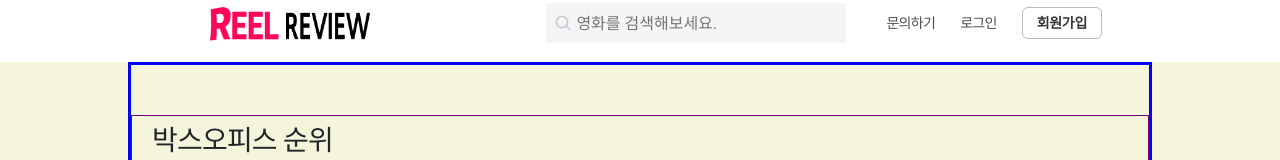
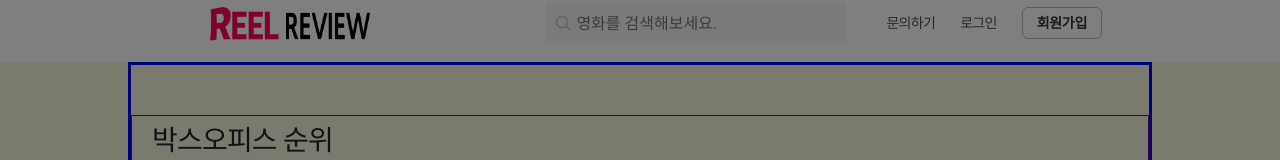
Before and after one commit to HANAH-J/ProjectTeam3, a React (Create React App) app in the folder reelreview/: page / in a window 1280 px wide. Both pictures are taken after a click on the item "로그인". Shown: the top 160 px of the page. Built offline with nearby package versions, Linux system fonts and the light colour scheme; a web font is replaced by a local one.

Commit message:
fix: 230703
MainPage.jsx 로그인, 회원가입 창 컴포넌트 전달 오류 수정 / Header.jsx 콜론 누락 수정

```diff
--- a/reelreview/src/components/Header/Header.jsx
+++ b/reelreview/src/components/Header/Header.jsx
@@ -1,16 +1,14 @@
 import React, { useState } from "react";
+import { Link } from "react-router-dom";
 import "../../css/Header/Nav.css";
-import "../../css/users/Sign.module.css";
+import styles from '../../css/users/Sign.module.css';
 import SignIn from "../../components/users/SignIn";
 import SignUp from "../../components/users/SignUp";
-import { Link } from "react-router-dom";
 
 export default function Header() {
 
-    // 로그인 모달창 초기화면 노출 여부 : false
+    // 로그인, 회원가입 모달창 초기화면 출력 여부 : false
     const [signInModalState, setSignInModalState] = useState(false);
-
-    // 회원가입 모달창 초기화면 노출 여부 : false
     const [signUpModalState, setSignUpModalState] = useState(false);
 
     // 로그인 모달창 상태 변경 함수
@@ -50,17 +48,25 @@ export default function Header() {
                     </Link>
                     <li className="signInBtn" onClick={signInOnOffModal}>로그인</li>
                     {
-                        // 로그인 모달창 화면 출력 여부 삼항연산
-                        signInModalState ? <SignIn setSignInModalState={setSignInModalState} /> : null
+                        // 로그인 모달창 화면 출력 여부
+                        signInModalState ? <SignIn setSignInModalState={setSignInModalState} setSignUpModalState={setSignUpModalState}/> : null
                     }
                     <li><button className="signUpBtn" onClick={signUpOnOffModal}>회원가입</button></li>
                     {
                         /* 로그인시 유저 프로필 이미지 출력 */
-                        // 회원가입 모달창 화면 출력 여부 삼항연산
-                        signUpModalState ? <SignUp setSignUpModalState={setSignUpModalState} /> : null
+                        // 회원가입 모달창 화면 출력 여부
+                        signUpModalState ? <SignUp setSignInModalState={setSignInModalState} setSignUpModalState={setSignUpModalState}/> : null
                     }
                 </ul>
             </div>
+            {signInModalState && (
+                <div className={styles.modalBackground_1} style={{ backgroundColor: "black" }}>
+                </div>
+            )}
+            {signUpModalState && (
+                <div className={styles.modalBackground_1} style={{ backgroundColor: "black" }}>
+                </div>
+            )}
         </nav>
 
     );
--- a/reelreview/src/pages/main/MainPage.jsx
+++ b/reelreview/src/pages/main/MainPage.jsx
@@ -2,7 +2,7 @@ import React from 'react'
 import Header from "../../components/Header/Header";
 import Footer from "../../components/Footer/Footer";
 import BoxOffice from "../../components/Main_Body/BoxOffice";
-import Upcomming from "../../components/Main_Body/Upcomming"
+import Upcomming from "../../components/Main_Body/Upcomming";
 import { boxofficeList } from '../../api/Movies/BoxOffice';
 import styles from '../../css/main/BoxOffice.module.css';
 
```
